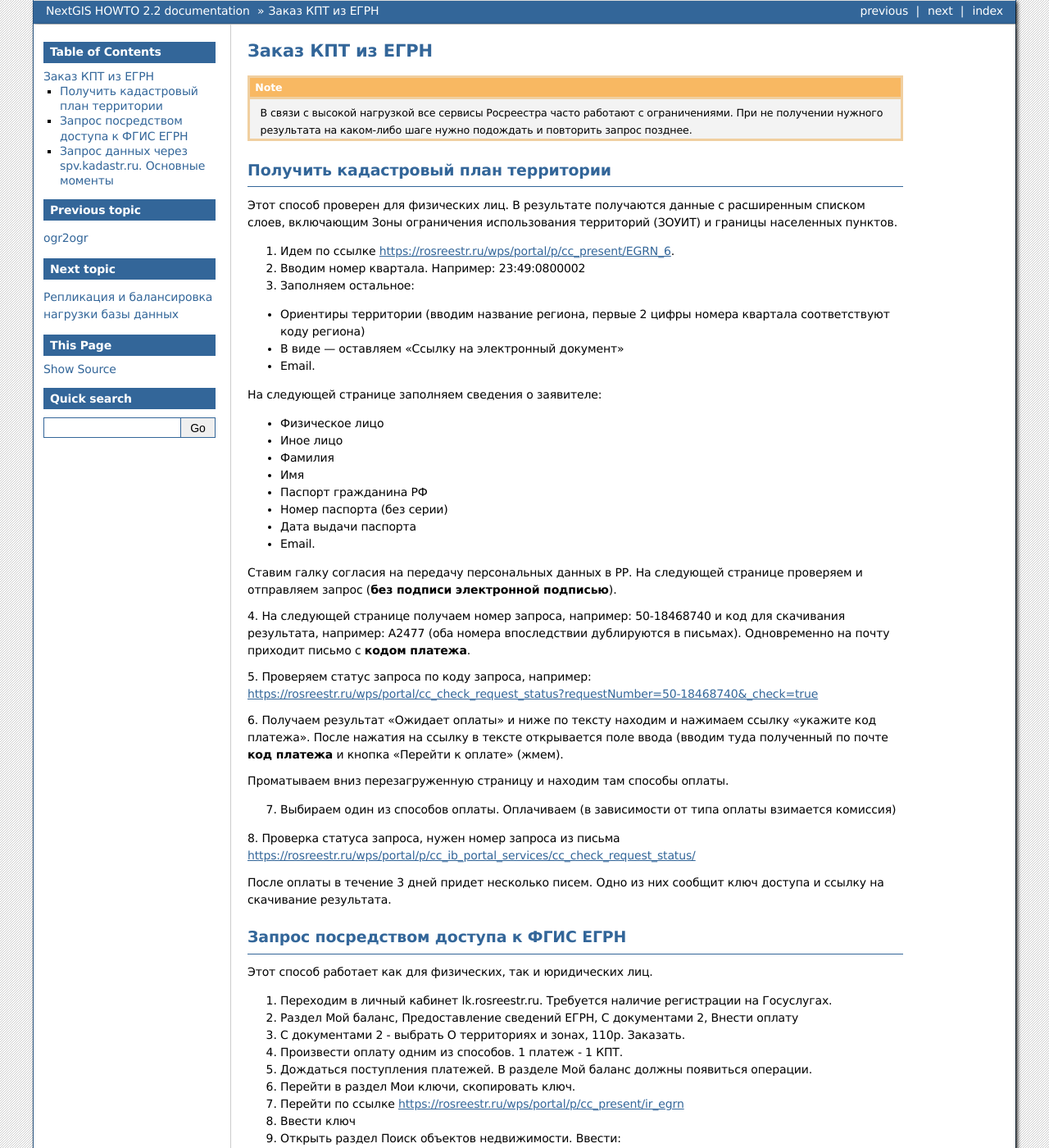
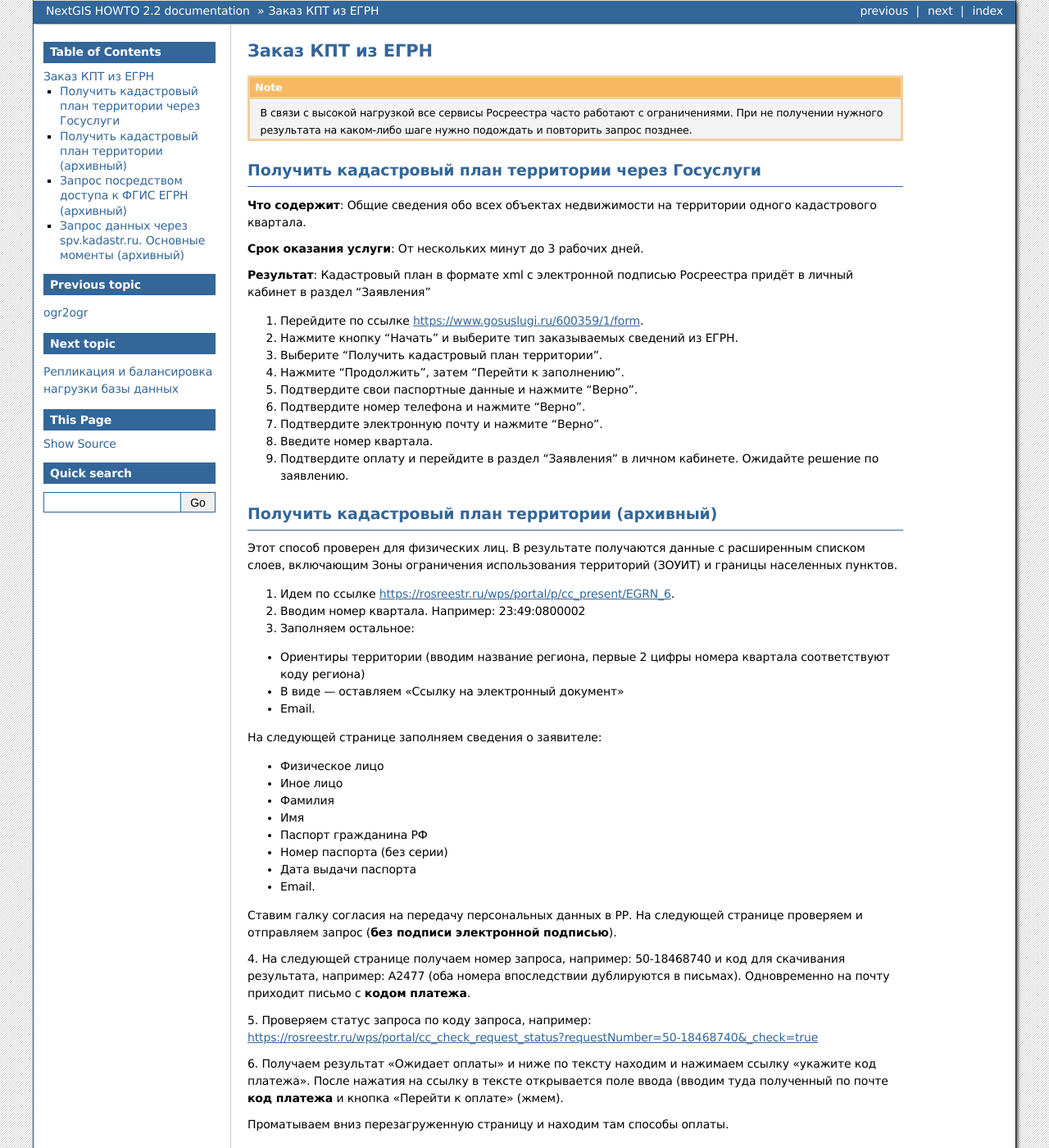
Before and after one commit to nextgis/docs_howto, a Sphinx documentation site: the page built from source/egrn_source.rst, in a window 1280 px wide and 1400 px high. Shown: the whole window at 82% size. Built offline with Sphinx 7.4.7, drawn with Linux system fonts in a browser that asks for light colours; formulas are drawn with MathJax 3; pages that are not in the unit, such as notebooks, are missing from menus; some of the changed text lies outside the part shown.

Commit message:
Update egrn_source.rst

```diff
--- a/source/egrn_source.rst
+++ b/source/egrn_source.rst
@@ -9,8 +9,33 @@
   В связи с высокой нагрузкой все сервисы Росреестра часто работают с ограничениями. При не получении нужного результата на каком-либо шаге нужно подождать и повторить запрос позднее.
 
 
-Получить кадастровый план территории
-------------------------------------
+
+Получить кадастровый план территории через Госуслуги
+-----------------------------------------------------
+
+
+**Что содержит**:
+Общие сведения обо всех объектах недвижимости на территории одного кадастрового квартала.
+
+**Срок оказания услуги**:
+От нескольких минут до 3 рабочих дней.
+
+**Результат**:
+Кадастровый план в формате xml с электронной подписью Росреестра придёт в личный кабинет в раздел "Заявления"
+
+1. Перейдите по ссылке https://www.gosuslugi.ru/600359/1/form.
+2. Нажмите кнопку "Начать" и выберите тип заказываемых сведений из ЕГРН.
+3. Выберите "Получить кадастровый план территории".
+4. Нажмите "Продолжить", затем "Перейти к заполнению".
+5. Подтвердите свои паспортные данные и нажмите "Верно".
+6. Подтвердите номер телефона и нажмите "Верно".
+7. Подтвердите электронную почту и нажмите "Верно".
+8. Введите номер квартала.
+9. Подтвердите оплату и перейдите в раздел "Заявления" в личном кабинете. Ожидайте решение по заявлению.
+
+
+Получить кадастровый план территории (архивный)
+----------------------------------------------
 
 Этот способ проверен для физических  лиц. В результате получаются данные с расширенным списком слоев, включающим Зоны ограничения использования территорий (ЗОУИТ) и границы населенных пунктов.
 
@@ -56,8 +81,8 @@ https://rosreestr.ru/wps/portal/p/cc_ib_portal_services/cc_check_request_status/
 
 После оплаты в течение 3 дней придет несколько писем. Одно из них сообщит ключ доступа и ссылку на скачивание результата.
 
-Запрос посредством доступа к ФГИС ЕГРН
---------------------------------------
+Запрос посредством доступа к ФГИС ЕГРН (архивный)
+------------------------------------------------
 
 Этот способ работает как для физических, так и юридических лиц.
 
@@ -88,8 +113,8 @@ https://rosreestr.ru/wps/portal/p/cc_ib_portal_services/cc_check_request_status/
 11. Дождаться появления результата в списке результатов.
 
 
-Запрос данных через spv.kadastr.ru. Основные моменты
------------------------------------------------------
+Запрос данных через spv.kadastr.ru. Основные моменты (архивный)
+-------------------------------------------------------------
 
 1. **Регионы, для которых доступен этот способ заказа данных**
 
```
